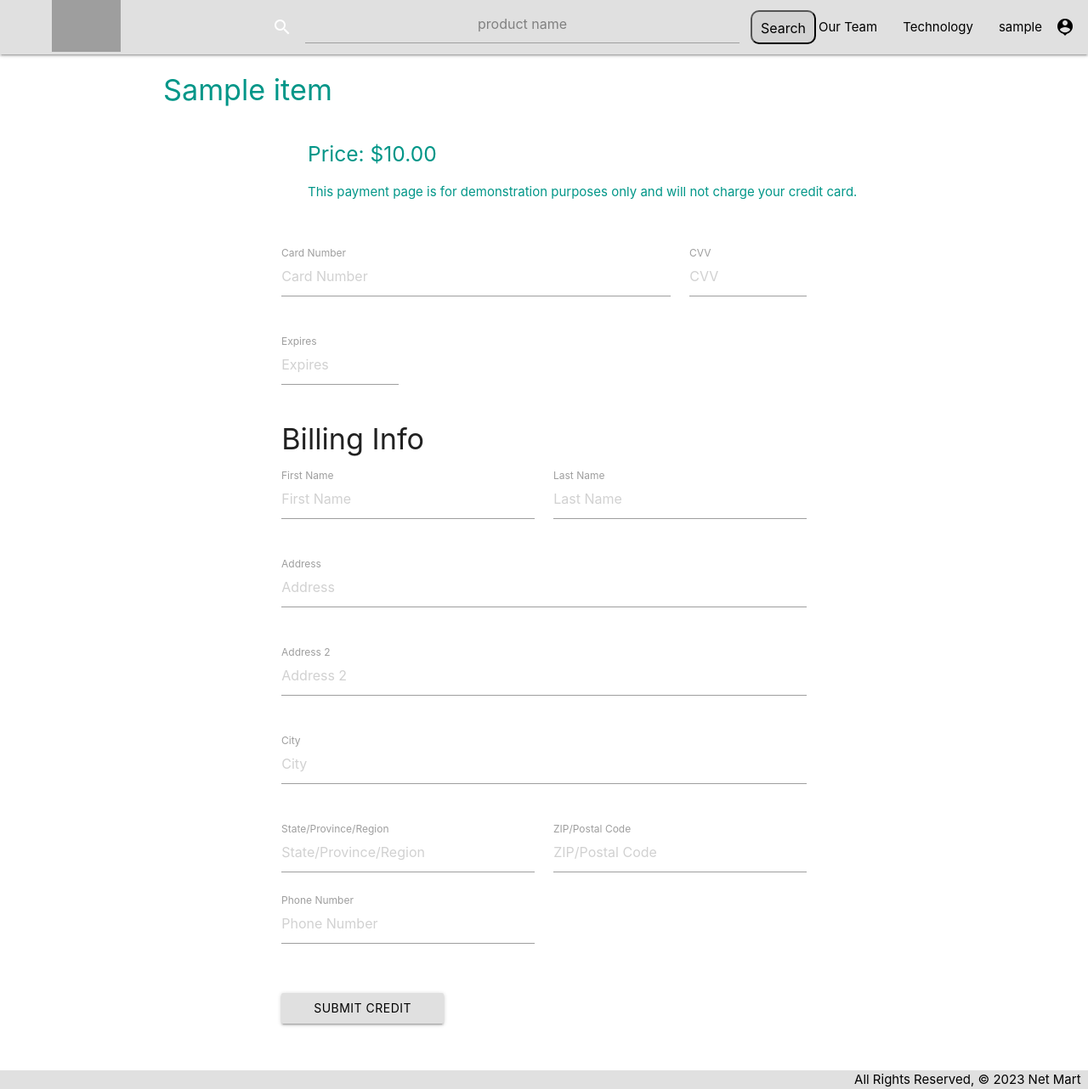
After one commit to aaronweixiangli/NetMart, a Django app: page /items/1/payment in a window 1280 px wide. The commit adds this page. Shown: the whole page at 85% size. Run offline with Django 4.2, Linux system fonts and the light colour scheme; a user stored in the database is signed in; tables that the repository leaves empty hold one stand-in row (values such as "Sample post"); grey boxes are pictures that could not be loaded.

Commit message:
update users' buying/selling templates, css, and functions; create payment.html and function

```diff
--- a/main_app/models.py
+++ b/main_app/models.py
@@ -42,7 +42,7 @@ class Item(models.Model):
     seller_review = models.ForeignKey(SellerReview, on_delete=models.CASCADE, null=True, blank=True)
     product = models.ForeignKey('Product', on_delete=models.CASCADE)
     def __str__(self):
-        return f"Item Title:{self.title}; Buyer:{self.buy_order.user.username}; Seller:{self.seller.username}; Tcin:{self.tcin}"
+        return f"Item Title:{self.title}; Seller:{self.seller.username}; Tcin:{self.tcin}"
     class Meta:
         ordering = ['-date_created']
 
--- a/main_app/static/css/style.css
+++ b/main_app/static/css/style.css
@@ -368,6 +368,10 @@ footer.page-footer {
     margin: 25px 0 25px 0;
 }
 
+.video {
+    margin: 0 25px 15px 0;
+}
+
 .product-details {
     display: grid;
     grid-template-columns: 1fr 1fr;
--- /dev/null
+++ b/main_app/templates/items/payment.html
@@ -0,0 +1,78 @@
+{% extends 'base.html' %}
+
+{% block content %}
+<div class="form-container">
+    <h4 class="teal-text"> {{ item.title }}</h4>
+    <h5 style="margin-left: 170px; margin-bottom: 20px; margin-top: 30px;" class="teal-text">Price: ${{ item.sell_price }}</h5>
+    <h8 style="margin-left: 170px; margin-bottom: 50px;" class="teal-text">This payment page is for demonstration purposes only and will not charge your credit card.</h8>
+    <div class="row">
+        <form class="col s12" style="width: 50vw">
+          <div class="row">
+            <div class="input-field col s9">
+              <input placeholder="Card Number" type="text" class="validate">
+              <label>Card Number</label>
+            </div>
+            <div class="input-field col s3">
+              <input placeholder="CVV" type="text" class="validate">
+              <label>CVV</label>
+            </div>
+          </div>
+          <div class="row">
+            <div class="input-field col s3">
+              <input placeholder="Expires" type="text" class="validate">
+              <label>Expires</label>
+            </div>
+          </div>
+          <h4> Billing Info </h4>
+          <div class="row">
+            <div class="input-field col s6">
+              <input placeholder="First Name" type="text" class="validate">
+              <label>First Name</label>
+            </div>
+            <div class="input-field col s6">
+              <input placeholder="Last Name" type="text" class="validate">
+              <label>Last Name</label>
+            </div>
+          </div>
+          <div class="row">
+            <div class="input-field col s12">
+              <input placeholder="Address" type="text" class="validate">
+              <label>Address</label>
+            </div>
+          </div>
+          <div class="row">
+            <div class="input-field col s12">
+              <input placeholder="Address 2" type="text" class="validate">
+              <label>Address 2</label>
+            </div>
+          </div>
+          <div class="row">
+            <div class="input-field col s12">
+              <input placeholder="City" type="text" class="validate">
+              <label>City</label>
+            </div>
+          </div>
+          <div class="row">
+            <div class="input-field col s6">
+              <input placeholder="State/Province/Region" type="text" class="validate">
+              <label>State/Province/Region</label>
+            </div>
+            <div class="input-field col s6">
+              <input placeholder="ZIP/Postal Code" type="text" class="validate">
+              <label>ZIP/Postal Code</label>
+            </div>
+            <div class="input-field col s6">
+                <input placeholder="Phone Number" type="text" class="validate">
+                <label>Phone Number</label>
+            </div>
+          </div>
+          <div class="row">
+            <div class="input-field col s4">
+                <a href="{% url 'items_buy' item.id %}" class="btn waves-effect waves-light grey lighten-2 black-text">Submit Credit Card
+                    <i class="material-icons right">trending_flat</i>
+                </a>
+            </div>
+          </div>
+        </form>
+      </div>
+{% endblock %}
--- a/main_app/templates/users/selling_history.html
+++ b/main_app/templates/users/selling_history.html
@@ -56,6 +56,7 @@
                     <thead>
                         <tr>
                             <th>Date Posted</th>
+                            <th>Title</th>
                             <th>Price</th>
                             <th>Description</th>
                             <th>Photos</th>
@@ -67,8 +68,9 @@
                         {% for item in items %}
                         <tr>
                             <td>{{ item.date_created }}</td>
+                            <th style="width:250px; font-weight: normal;" class="teal-text">{{ item.title }}</th>
                             <td>${{ item.sell_price }}</td>
-                            <td>{{ item.item_description }}</td>
+                            <td sylte="width: 380px">{{ item.item_description }}</td>
                             <td class="item-photos-container">
                             {% for photo in item.itemphoto_set.all %}
                                 <div>
--- a/main_app/templates/users/selling_listing.html
+++ b/main_app/templates/users/selling_listing.html
@@ -57,6 +57,7 @@
                 <thead>
                     <tr>
                         <th>Date Posted</th>
+                        <th>Title</th>
                         <th>Price</th>
                         <th>Description</th>
                         <th>Photos</th>
@@ -67,8 +68,9 @@
                     {% for item in items %}
                     <tr>
                         <td>{{ item.date_created }}</td>
+                        <th style="width:250px; font-weight: normal;" class="teal-text">{{ item.title }}</th>
                         <td>${{ item.sell_price }}</td>
-                        <td>{{ item.item_description }}</td>
+                        <td sylte="width: 380px">{{ item.item_description }}</td>
                         <td class="item-photos-container">
                         {% for photo in item.itemphoto_set.all %}
                             <div>
@@ -93,7 +95,7 @@
                 </tbody>
             </table>
             {% else %}
-            <div style="font-size: 18px;"> No Items Listed Yet</div>
+            <div style="font-size: 18px; margin: 30px 0 0 20px"> No Items Listed Yet</div>
             {% endif %}
         </div>
     </div>
--- a/main_app/templates/users/selling_pending.html
+++ b/main_app/templates/users/selling_pending.html
@@ -56,6 +56,7 @@
                 <thead>
                     <tr>
                         <th>Date Posted</th>
+                        <th>Title</th>
                         <th>Price</th>
                         <th>Description</th>
                         <th>Photos</th>
@@ -66,8 +67,9 @@
                     {% for item in items %}
                     <tr>
                         <td>{{ item.date_created }}</td>
+                        <th style="width:250px; font-weight: normal;" class="teal-text">{{ item.title }}</th>
                         <td>${{ item.sell_price }}</td>
-                        <td>{{ item.item_description }}</td>
+                        <td sylte="width: 380px">{{ item.item_description }}</td>
                         <td class="item-photos-container">
                         {% for photo in item.itemphoto_set.all %}
                             <div>
--- a/main_app/urls.py
+++ b/main_app/urls.py
@@ -11,7 +11,10 @@ urlpatterns = [
     path('products/<str:tcin>', views.products_detail, name='products_detail'),
     path('products/<str:tcin>/items/new', views.items_new, name='items_new'),
     path('products/<str:tcin>/items/create', views.items_create, name='items_create'),
-    path('items/<int:id>/confirm', views.items_create_confirm, name='items_create_confirm'),
+     path('items/<int:id>/confirm', views.items_create_confirm, name='items_create_confirm'),
+    path('items/<int:id>/payment', views.items_payment, name='items_payment'),
+    path('items/<int:id>/buy', views.items_buy, name='items_buy'),
+    path('items/<int:id>/received', views.items_received, name='items_received'),
     path('items/<int:id>/edit', views.items_edit, name='items_edit'),
     path('items/<int:id>/update', views.items_update, name='items_update'),
     path('items/<int:pk>/delete', views.ItemDelete.as_view(), name='items_delete'),
--- a/main_app/views.py
+++ b/main_app/views.py
@@ -129,8 +129,32 @@ def products_detail(request, tcin):
       for feature in product_api['feature_bullets']:
         product_feature = ProductFeature.objects.create(description=feature, product=product_db)
         product_feature.save()
-  # render the template with the product instance
-  return render(request, 'products/detail.html', {'product_api': product_api, 'product_db': product_db})
+  seen = set()
+  items_array = []
+  items_sold = product_db.item_set.filter(status='completed')
+  for item in items_sold:
+    date_sold = item.date_sold
+    if date_sold not in seen:
+      total_price = 0
+      items_completed_date = product_db.item_set.filter(status='completed', date_sold=date_sold)
+      for item in items_completed_date:
+        total_price += item.sell_price
+      avg_price = round(total_price / items_completed_date.count(), 2)
+      items_array.append((date_sold, avg_price, items_completed_date.count()))
+    seen.add(date_sold)
+  # sort the items array according to date_sold descendingly
+  sorted_items_array = sorted(items_array, key=lambda x:x[0], reverse=True)
+  print(sorted_items_array)
+
+  print(product_db.item_set.filter(status='listing'))
+  print(product_db.item_set.all())
+  return render(request, 'products/detail.html', {
+    'product_api': product_api,
+    'product_db': product_db,
+    'items_listing': product_db.item_set.filter(status='listing'),
+    'items_completed': product_db.item_set.filter(status='completed'),
+    'items_history': sorted_items_array
+    })
 
 
 @login_required
@@ -176,9 +200,27 @@ def items_create(request, tcin):
         print(e)
   return redirect('items_create_confirm', id=item.id)
 
+
+@login_required
 def items_create_confirm(request, id):
   item = Item.objects.get(id=id)
   return render(request, 'items/seller_post_confirmation.html', {'item': item})
+
+
+@login_required
+def items_payment(request, id):
+  item = Item.objects.get(id=id)
+  return render(request, 'items/payment.html', {"item": item})
+
+
+@login_required
+def items_buy(request, id):
+  item = Item.objects.get(id=id)
+  buy_order = BuyOrder.objects.filter(user=request.user).first()
+  item.buy_order = buy_order
+  item.status = 'pending'
+  item.save()
+  return redirect('buying_pending')
 
 @login_required
 def items_edit(request, id):
@@ -216,6 +258,14 @@ def items_update(request, id):
   return redirect('selling_listing')
 
 
+def items_received(request,id):
+  item = Item.objects.get(id=id)
+  item.status = 'completed'
+  item.date_sold = date.today()
+  item.save()
+  return redirect('buying_pending')
+
+
 class ItemDelete(LoginRequiredMixin, DeleteView):
   model = Item
   success_url = '/accounts/selling/listing'
@@ -223,12 +273,16 @@ class ItemDelete(LoginRequiredMixin, DeleteView):
 
 @login_required
 def buying_pending(request):
-  return render(request, 'users/buying_pending.html')
+  buy_order = BuyOrder.objects.filter(user=request.user).first()
+  items = Item.objects.filter(buy_order=buy_order, status='pending').all()
+  return render(request, 'users/buying_pending.html', {'items': items})
 
 
 @login_required
 def buying_history(request):
-  return render(request, 'users/buying_history.html')
+  buy_order = BuyOrder.objects.filter(user=request.user).first()
+  items = Item.objects.filter(buy_order=buy_order, status='completed').all()
+  return render(request, 'users/buying_history.html', {'items': items})
 
 
 @login_required
@@ -248,5 +302,5 @@ def selling_pending(request):
 @login_required
 def selling_history(request):
   sales_order = SalesOrder.objects.filter(user=request.user).first()
-  items = Item.objects.filter(sell_order=sales_order, status='complete').all()
+  items = Item.objects.filter(sell_order=sales_order, status='completed').all()
   return render(request, 'users/selling_history.html', {'items': items})
```
Also changed, not shown: main_app/templates/about_technology.html (+6 -5 lines), main_app/templates/products/detail.html (+29 -12 lines), main_app/templates/users/buying_history.html (+39 -1 lines), main_app/templates/users/buying_pending.html (+45 -1 lines).
